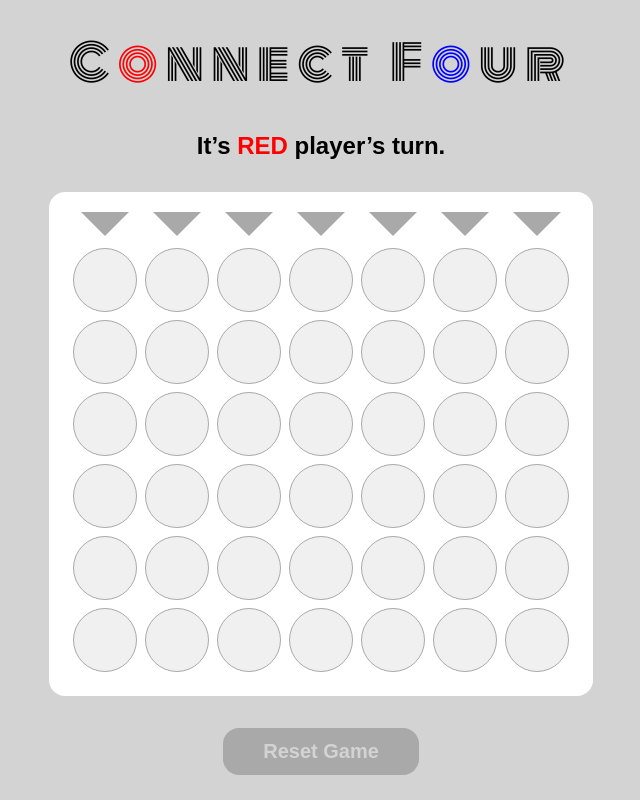
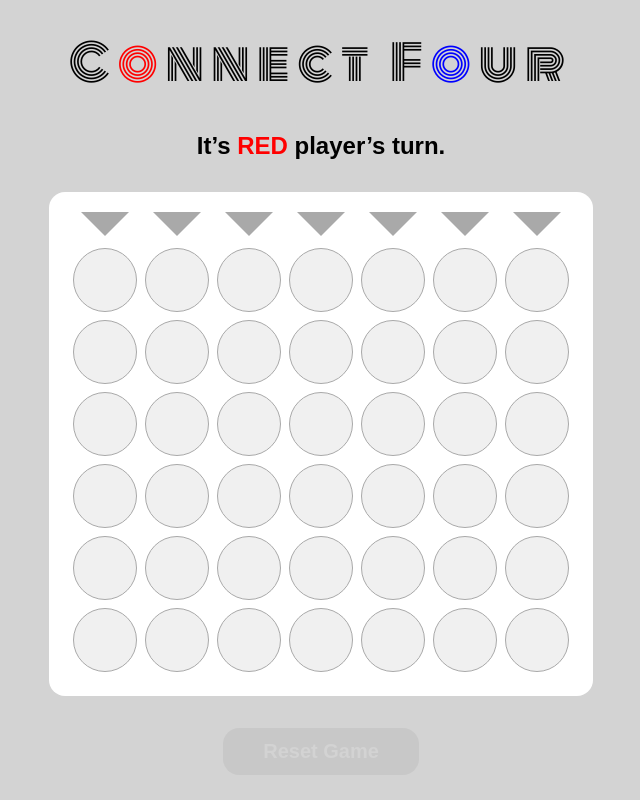
Before and after one commit to jskartes/connect-four, a plain HTML site: page index.html in a window 1280 px wide. Shown: the whole page, without its empty margins (319-959 px from the left). Drawn offline with Linux system fonts and the light colour scheme.

Commit message:
fix implementation of resetGameButton

```diff
--- a/index.html
+++ b/index.html
@@ -81,7 +81,7 @@
     </section>
   </div>
 
-  <button></button>
+  <button>Reset Game</button>
 
   <script src='./main.js'></script>
 </body>
--- a/main.js
+++ b/main.js
@@ -6,13 +6,13 @@ const players = {
 const root = document.querySelector(':root');
 const gameStateMessage = document.getElementById('game-state');
 const columnButtons = [...document.querySelectorAll('#column-buttons div')];
-const actionButton = document.querySelector('button');
+const resetGameButton = document.querySelector('button');
 
 let currentPlayer, currentBoard, winner;
 
 document.getElementById('column-buttons')
         .addEventListener('click', handleBoardClick);
-actionButton.addEventListener('click', handleActionButtonClick);
+resetGameButton.addEventListener('click', handleResetGameButtonClick);
 
 function init() {
   currentPlayer = 1;
@@ -38,7 +38,7 @@ function handleBoardClick(event) {
   render();
 }
 
-function handleActionButtonClick() {
+function handleResetGameButtonClick() {
   init();
 }
 
@@ -67,7 +67,9 @@ function render() {
     });
   });
 
-  actionButton.textContent = 'Reset Game';
+  currentBoard.every(col => col.every(row => row === 0)) ?
+    resetGameButton.setAttribute('disabled', '') :
+    resetGameButton.removeAttribute('disabled');
 }
 
 function checkForWinner(ci, ri) {
--- a/style.css
+++ b/style.css
@@ -106,3 +106,11 @@ button:hover {
   color: black;
   transform: scale(1.15);
 }
+
+button:disabled {
+  background-color: darkgray;
+  color: lightgray;
+  cursor: default;
+  opacity: 0.25;
+  transform: none;
+}
```
